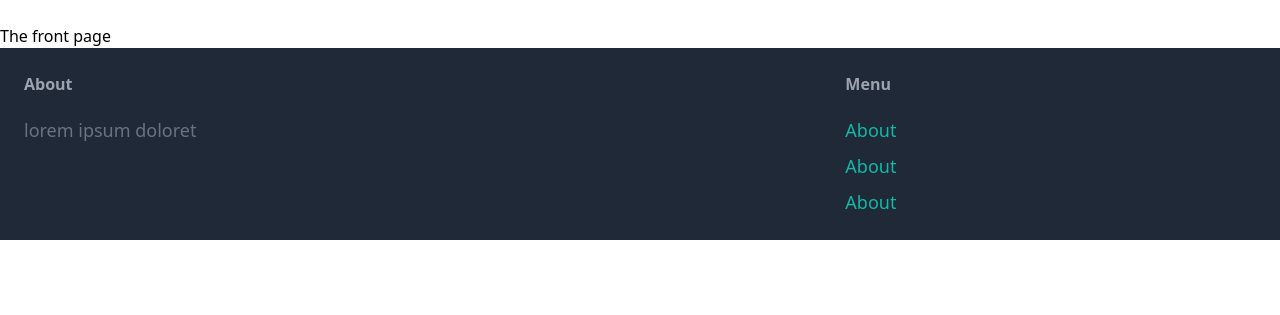
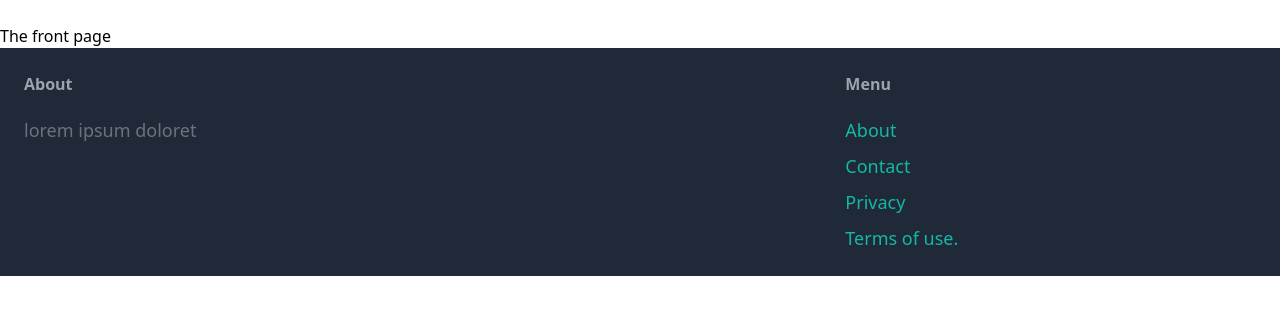
Before and after one commit to CrispyLemon/djangoproj, a Django app: page / in a window 1280 px wide. Shown: the part 77-392 px from the top of the page. Run offline with Django 5.2, Linux system fonts and the light colour scheme; some libraries are stand-ins or nearby versions.

Commit message:
commit 2: saving for later

```diff
--- a/puddle/core/templates/core/base.html
+++ b/puddle/core/templates/core/base.html
@@ -32,8 +32,10 @@
             <h3 class='mb-5 font-semibold text-gray-400'>Menu</h3>
             <ul class='space-y-2'>
                 <li><a href="#" class='text-lg text-teal-500 hover:text-teal-700'>About</a></li>
-                <li><a href="#" class='text-lg text-teal-500 hover:text-teal-700'>About</a></li>
-                <li><a href="#" class='text-lg text-teal-500 hover:text-teal-700'>About</a></li>
+                <li><a href="#" class='text-lg text-teal-500 hover:text-teal-700'>Contact</a></li>
+                <li><a href="#" class='text-lg text-teal-500 hover:text-teal-700'>Privacy</a></li>
+                <li><a href="#" class='text-lg text-teal-500 hover:text-teal-700'>Terms of use.</a></li>
+
             </ul>
         </div>
     </footer>
```
